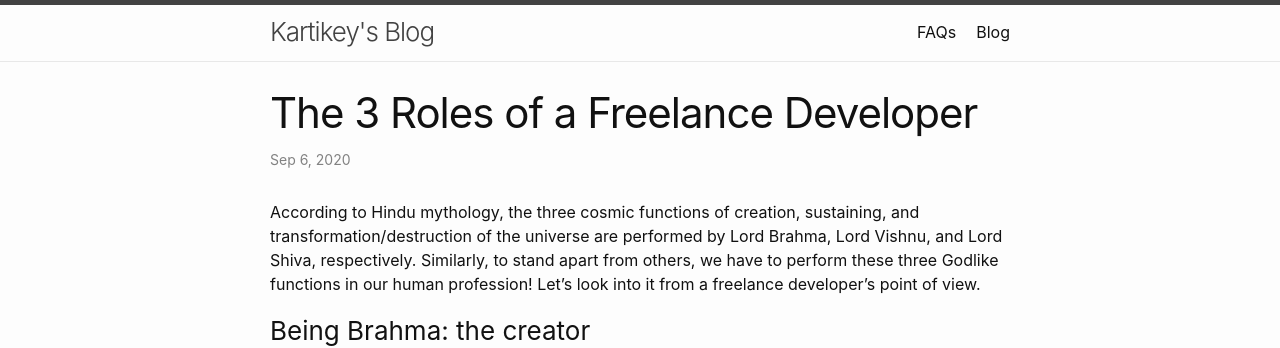
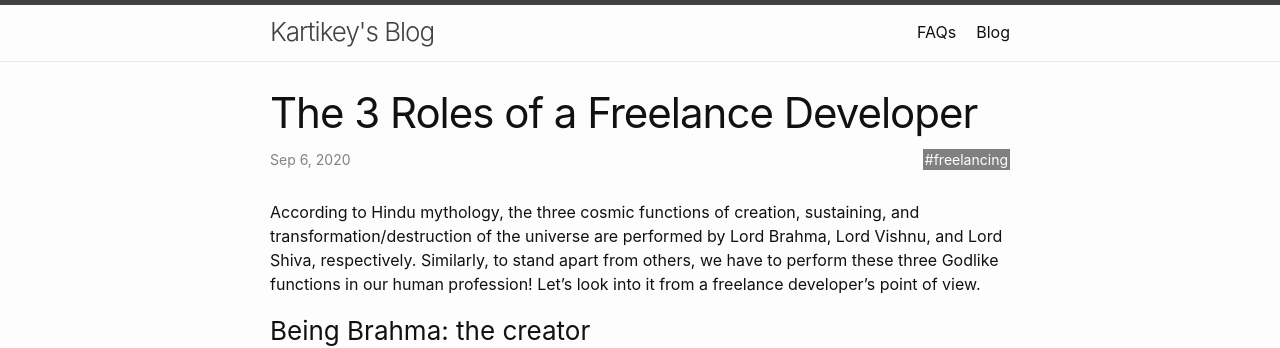
Before and after one commit to tannakartikey/tannakartikey.github.io, a Jekyll site: the page built from _posts/2020-09-06-the-3-roles-of-a-freelance-developer.md, in a window 1280 px wide. Shown: the top 348 px of the page. Built offline with Jekyll 4.4.1, drawn with Linux system fonts in a browser that asks for light colours; comment, search, counter and statistics services are not loaded.

Commit message:
Displaying post tags without the link

```diff
--- a/Gemfile
+++ b/Gemfile
@@ -17,7 +17,6 @@ gem "github-pages", group: :jekyll_plugins
 # If you have any plugins, put them here!
 group :jekyll_plugins do
   gem "jekyll-feed", "~> 0.6"
-  gem "jekyll-seo-tag", "~> 2.5"
   gem "jekyll-sitemap"
   gem "jekyll-last-modified-at"
 end
--- a/_config.yml
+++ b/_config.yml
@@ -57,11 +57,11 @@ google_analytics: UA-162859155-1
 disqus:
   shortname: https-www-kartikey-dev
 
+
 # Build settings
 markdown: kramdown
 plugins:
   - jekyll-feed
-  - jekyll-seo-tag
   - jekyll-sitemap
   - jekyll-last-modified-at
 
--- a/_layouts/post.html
+++ b/_layouts/post.html
@@ -2,26 +2,28 @@
 layout: default
 ---
 <article class="post h-entry" itemscope itemtype="http://schema.org/BlogPosting">
-
   <header class="post-header">
     <h1 class="post-title p-name" itemprop="name headline">{{ page.title | escape }}</h1>
-    <p class="post-meta">
+    <div class="post-meta">
       <time class="dt-published" datetime="{{ page.date | date_to_xmlschema }}" itemprop="datePublished">
         {%- assign date_format = site.minima.date_format | default: "%b %-d, %Y" -%}
         {{ page.date | date: date_format }}
       </time>
+      <div class="post-tags">
+      {% for tag in site.tags %}
+	<span class="post-tag">#{{ tag[0] }}</span>
+      {% endfor %}
+      </div>
       {%- if page.author -%}
-        • <span itemprop="author" itemscope itemtype="http://schema.org/Person"><span class="p-author h-card" itemprop="name">{{ page.author }}</span></span>
-      {%- endif -%}</p>
+      • <span itemprop="author" itemscope itemtype="http://schema.org/Person"><span class="p-author h-card" itemprop="name">{{ page.author }}</span></span>
+      {%- endif -%}
+      </div>
   </header>
-
   <div class="post-content e-content" itemprop="articleBody">
     {{ content }}
   </div>
-
   {%- if site.disqus.shortname -%}
-    {%- include disqus_comments.html -%}
+  {%- include disqus_comments.html -%}
   {%- endif -%}
-
   <a class="u-url" href="{{ page.url | relative_url }}" hidden></a>
 </article>
--- a/_posts/2020-09-06-the-3-roles-of-a-freelance-developer.md
+++ b/_posts/2020-09-06-the-3-roles-of-a-freelance-developer.md
@@ -2,6 +2,7 @@
 layout: post
 title:  "The 3 Roles of a Freelance Developer"
 image: /assets/brahma-vishnu-mahesh.jpeg
+tag: freelancing
 ---
 
 According to Hindu mythology, the three cosmic functions of creation, sustaining, and transformation/destruction of the universe are performed by Lord Brahma, Lord Vishnu, and Lord Shiva, respectively. Similarly, to stand apart from others, we have to perform these three Godlike functions in our human profession! Let’s look into it from a freelance developer’s point of view.
--- a/_sass/minima.scss
+++ b/_sass/minima.scss
@@ -54,3 +54,14 @@ $on-large:         $on-laptop !default;
   "minima/layout",
   "minima/syntax-highlighting"
 ;
+
+.post-tags {
+  display: inline-block;
+  float: right;
+
+  .post-tag {
+    color: white;
+    background: grey;
+    padding: 2px;
+  }
+}
```
Also changed, not shown: _posts/2020-08-30-why-do-i-freelance-and-why-should-you-too.md (+1 -0 lines), _posts/2020-09-20-Challenges-I-face-as-a-freelancer-and-how-I-overcome-them.md (+1 -0 lines), Gemfile.lock.
